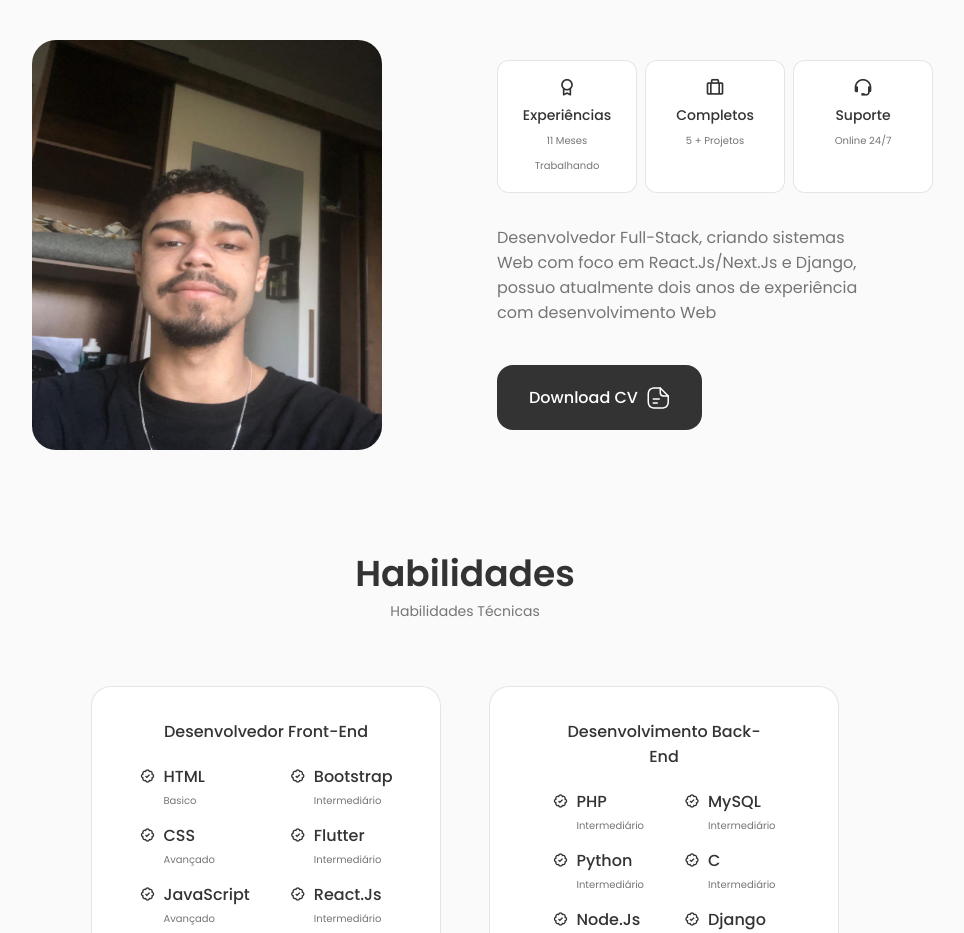
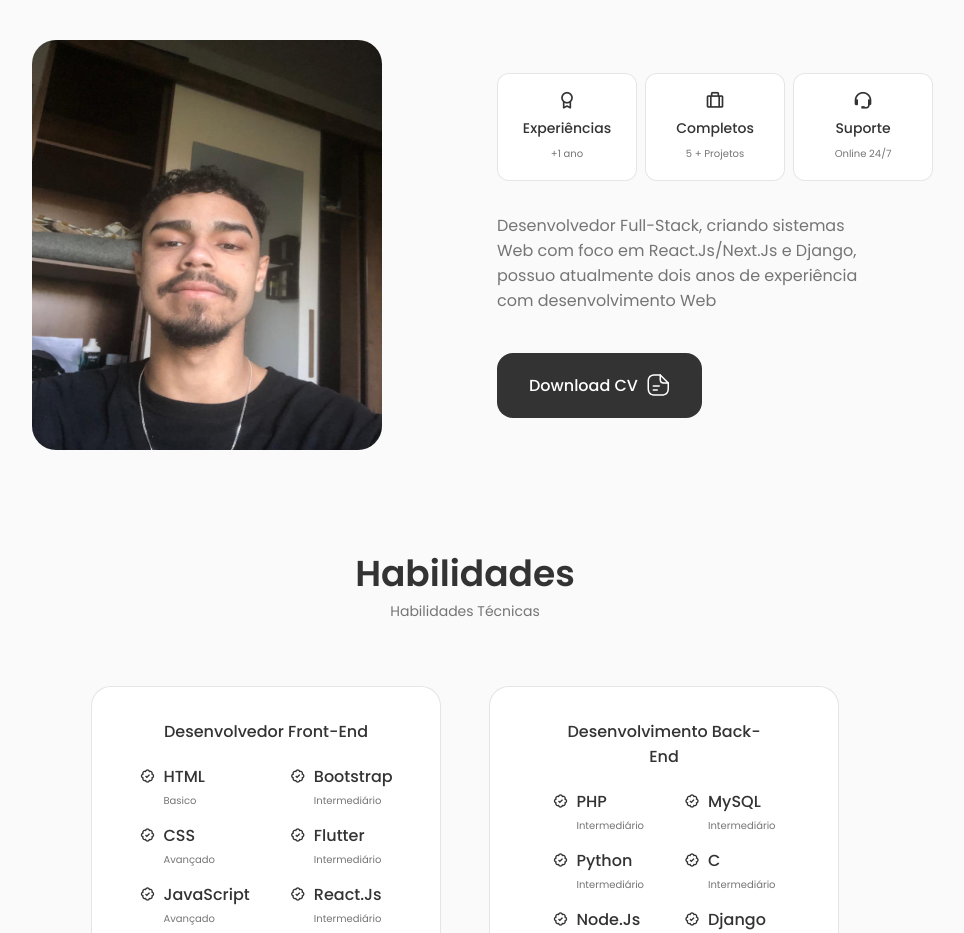
Before and after one commit to BielBatemarque/Portifolio, a React (Create React App) app: page / in a window 1280 px wide. Shown: the part 900-1833 px from the top of the page, without its empty margins (175-1139 px from the left). Built offline with nearby package versions, Linux system fonts and the light colour scheme.

Commit message:
salvando dados

```diff
--- a/src/components/About/Info.jsx
+++ b/src/components/About/Info.jsx
@@ -4,7 +4,7 @@ export const Info = () => {
             <div className="about__box">
                 <i className="bx bx-award about__icon"></i>
                 <h3 className="about__title">Experiências</h3>
-                <span className="about__subtitle">11 Meses Trabalhando</span>
+                <span className="about__subtitle">+1 ano</span>
             </div>
 
             <div className="about__box">
```
